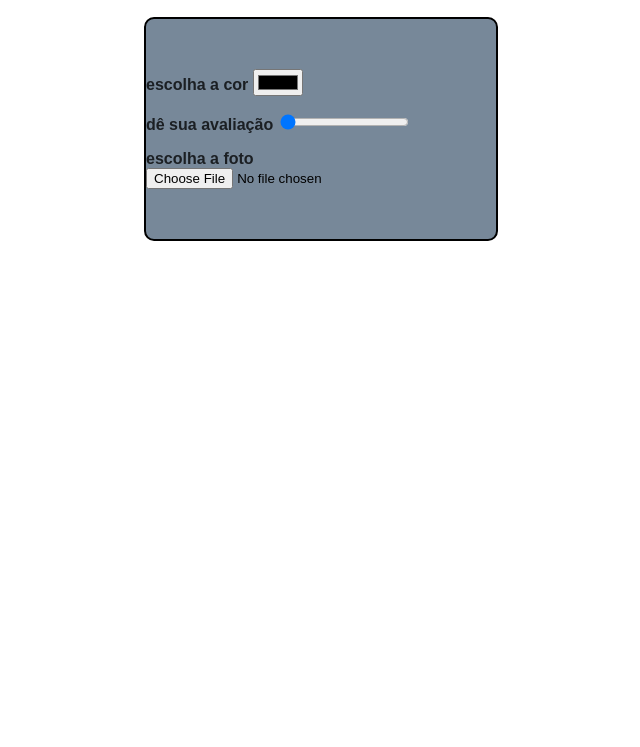
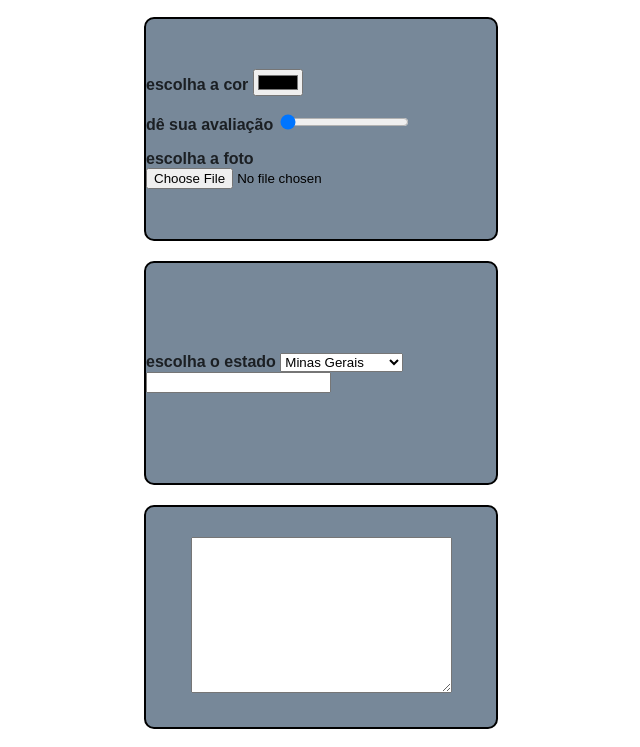
Before and after one commit to Marcos-Moreira5112/HTML-CSS, a plain HTML site: page exercicios/ex-024/index.html in a window 1280 px wide. Shown: the part 489-1236 px from the top of the page, without its empty margins (319-959 px from the left). Before the commit the page ends 800 px from the top, so only its background shows below. Drawn offline with Linux system fonts and the light colour scheme.

Commit message:
Adicionei mais um formulário
Adicionei um textarea, datalist e select (option tbm)

```diff
--- a/exercicios/ex-024/index.html
+++ b/exercicios/ex-024/index.html
@@ -68,7 +68,38 @@
                 </p>
             </form>
         </div>
+
+        <div class="caixa">
+            <form>
+                <label for="iestado">escolha o estado</label>
+                <select name="estado" id="iestado">
+                    <optgroup label="Região Sudeste">
+                        <option value="MG">Minas Gerais</option>
+                        <option value="RJ">Rio de Janeiro</option>
+                        <option value="SP">São Paulo</option>
+                    </optgroup>
+
+                    <optgroup label="Região Norte">
+                        <option value="PR">Paraná</option>
+                        <option value="AM">Amazonas</option>
+                        <option value="AC">Acre</option>
+                    </optgroup>
+                </select>
+
+                <label for="iprof"></label>
+                <input type="Text" name="prof" id="iprof">
+                <datalist>
+                    <option value="MG">Minas Gerais</option>
+                    <option value="RJ">Rio de Janeiro</option>
+                    <option value="SP">São Paulo</option>
+                </datalist>
+            </form>
+        </div>
+        <div class="caixa">
+            <form>
+                <textarea name="msg" id="imsg" cols="30" rows="10"></textarea>
+            </form>
+        </div>
     </div>
-
 </body>
 </html>
```
